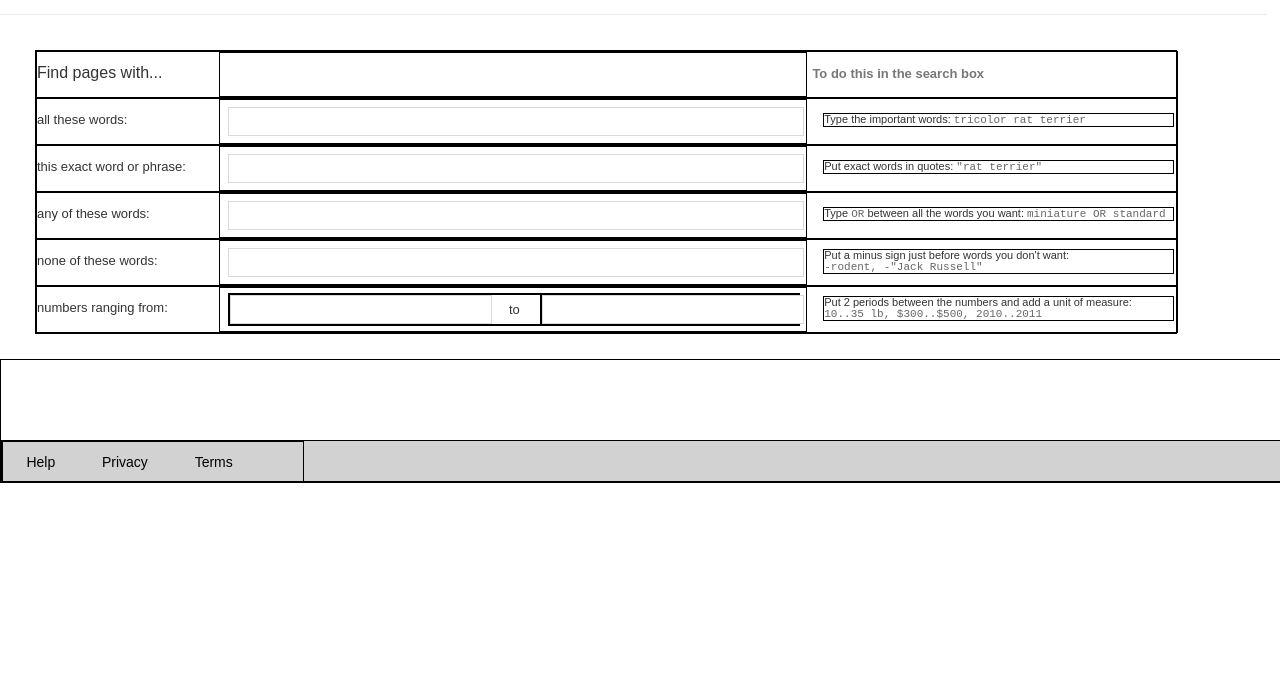
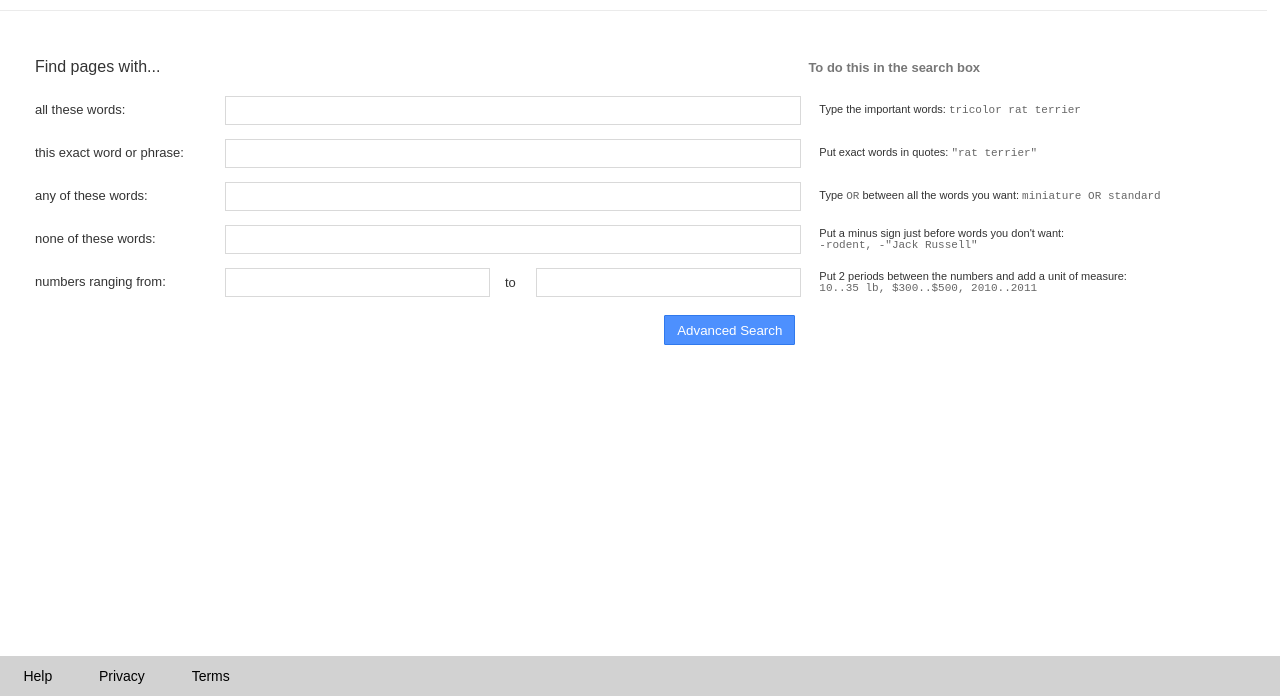
Before and after one commit to Loadsofskeptic/cs50w_repo_khrist, a plain HTML site: page Advance Search.html in a window 1280 px wide. Shown: the part 104-800 px from the top of the page. Drawn offline with Linux system fonts and the light colour scheme.

Commit message:
final touches

```diff
--- a/Advance Search.html
+++ b/Advance Search.html
@@ -1,7 +1,7 @@
 <!DOCTYPE html>
 <html lang="en">
     <head>
-        <title>Search</title>
+        <title>Advanced Search</title>
         <meta charset="utf-8"/>
         <meta name="viewport" content="width=device-width, initial-scale=1.0">
         <style>
@@ -18,13 +18,21 @@
                 min-width: 200px;
                 margin: 0;
                 padding: 0;
+                min-height: 100vh;
             }
 
-            div {
+            /* div {
                 border-color: black;
                 border-style: solid;
                 border-width: 1px;
+            } */
+
+
+            #wrapper{
+                position:relative;
+                min-height:100vh;
             }
+
 
             #header{
                 /*TODO*/
@@ -172,7 +180,6 @@
 
             #footer{
                 position: absolute;
-                bottom:0;
                 width:100%;
                 display: grid;
                 height:166px;
@@ -183,6 +190,8 @@
                 align-items: center;
                 margin: 0;
                 padding: 0;
+                bottom: 0;
+                left: 0;
             }
 
             #footer-left > p{
@@ -212,6 +221,7 @@
         </style>
     </head>
     <body>
+        <div id="wrapper">
             <div id="header">
                 <!--link should be seen on the upper right-->
                 <div id="header-links">
@@ -226,7 +236,7 @@
             <div style="border: 0; border-bottom: 1px solid #ebebeb; clear: both; margin: 0 0 10px 0; width: 99%;"></div>
 
             <div id="body">
-        <form action="www.google.com/search" name="f">
+            <form action="https://www.google.com/search" name="f">
                     <div class="body-row">
                         <span class="body-1" style="font-size: 16px;">Find pages with...</span>
                         <div class="body-2"></div>
@@ -290,14 +300,26 @@
                             </div>
                         </div>
                     </div>
-
+                    <div class="body-row">
+                        <div class="body-1"></div>
+                        <div class="body-2">
+                            <input value="Advanced Search" type="submit" style="float:right; margin: 10px 0; padding: 0 12px; background-color: #4d90fe; border: 1px solid #3079ed; color: #fff; height: 30px; min-width: 120px; border-radius: 1px;;">
+                            <input name="tbs" type="hidden" value>
+                        </div>
+                    </div>
                     <!-- <div id="searchbar-buttons">
                         <input class="searchbar-buttons-click" value="Google Search" name="btnK" type="submit">
                         <input class="searchbar-buttons-click" value="I'm Feeling Lucky" name="btnI" type="submit">
                     </div> -->
                 </form>
             </div>
-        <div style="position: relative; display: inline-block; height:122px; width: 100%; clear:both;">
+
+
+            <!-- TODO FIX THE BOTTOM -->
+
+
+
+            <div style="position: absolute; display: flex; height:122px; width: 100%; clear:both; bottom:0; left:0;">
                 <div id="footer">
                     <div id="footer-left">
                         <!--TODO implement a link-->
@@ -307,5 +329,6 @@
                     </div>
                 </div>
             </div>
+        </div>
     </body>
 </html>
```
Also changed, not shown: Image Search.html (+1 -1 lines). Lines whose indentation alone changed are shown as unchanged.
